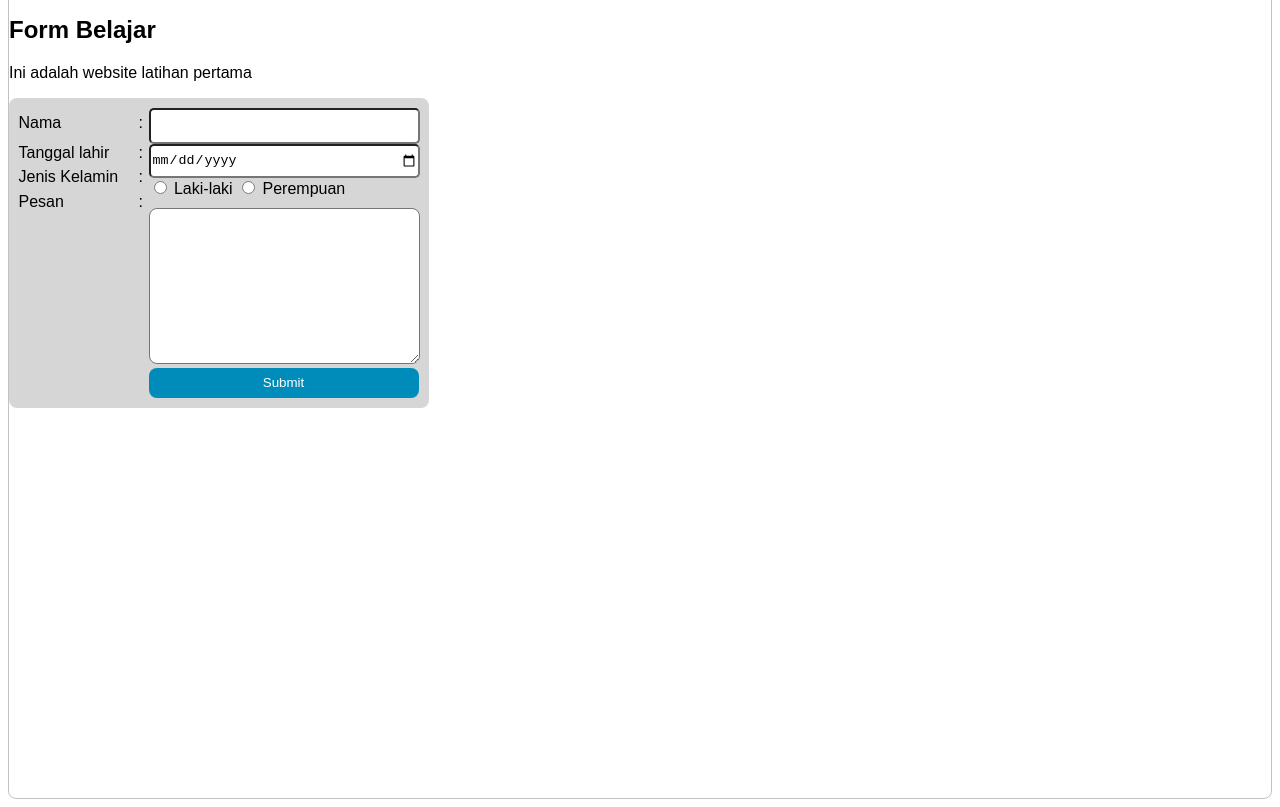
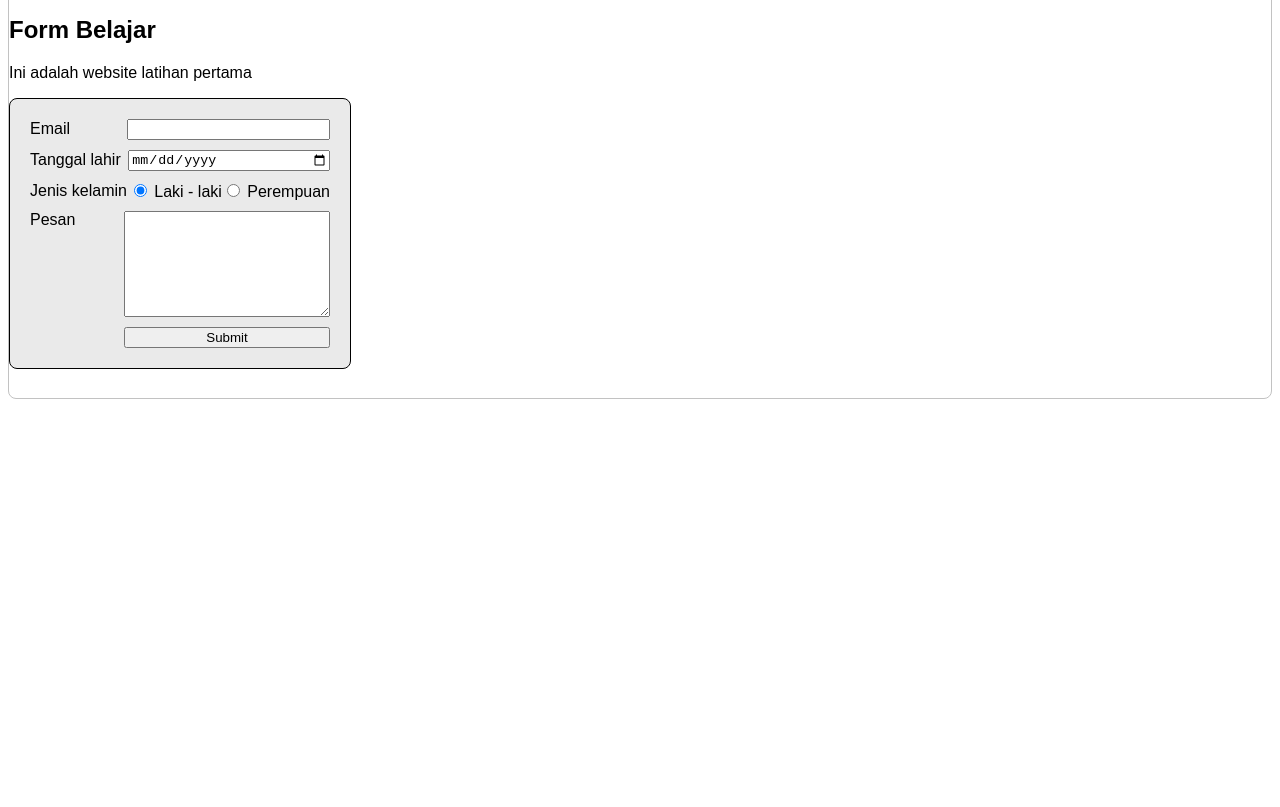
Before and after one commit to revou-fundamental-course/22-jan-24-ach-subeki, a plain HTML site: page form-bljr/index.html in a window 1280 px wide. Shown: the part 77-884 px from the top of the page. Drawn offline with Linux system fonts and the light colour scheme.

Commit message:
perbaiki form input

```diff
--- a/form-bljr/index.html
+++ b/form-bljr/index.html
@@ -23,41 +23,37 @@
     <h2>Form Belajar</h2>
     <p>Ini adalah website latihan pertama</p>
   </div>
-
+  <section style="height: 300px;">
     <div style="height: 700px;">
-  <section class="form-a">
-    <div class="form-a1">
-      <div style="margin-bottom: 5; height: 30px; display: flex; align-items: center;">Nama</div>
-      <div style="margin-bottom: 5; height: 30px; display: flex; align-items: center;">Tanggal lahir</div>
-      <div style="margin-bottom: 5; height: 25px;">Jenis Kelamin</div>
-      <div style="margin-bottom: 5; height: 0px;">Pesan</div>
+      <form class="form-a">
+        <div class="form-group">
+          <label for="inputEmail">Email</label>
+          <input type="email" class="form-control" id="inputEmail">
         </div>
-    <div class="form-a2">
-      <div style="margin-bottom: 5; height: 30px; display: flex; align-items: center;">:</div>
-      <div style="margin-bottom: 5; height: 30px; display: flex; align-items: center;">:</div>
-      <div style="margin-bottom: 5; height: 25px;">:</div>
-      <div style="margin-bottom: 5; height: 30px;">:</div>
+        <div class="form-group">
+          <label for="inputPassword">Tanggal lahir</label>
+          <input type="date" class="form-control" id="inputPassword">
         </div>
-    <div class="form-a3">
-      <div style="margin-bottom: 5;">
-        <input style="width: 263px; height: 30px; border-radius: 5px;" type="text"></div>
-      <div style="margin-bottom: 5;">
-        <input style="width: 266px; height: 30px; border-radius: 5px;" type="date"></div>
-      <div style="margin-bottom: 5; height: 30px;">
-        <input type="radio" name="jenis_kelamin" value="laki-laki">
-        <label for="jenis_kelamin">Laki-laki</label>
-        <input type="radio" name="jenis_kelamin" value="perempuan">
-        <label for="jenis_kelamin">Perempuan</label>
-        <script src="script.js"></script>
+        <div class="form-group">
+          <label>Jenis kelamin</label>
+          <div class="form-check">
+            <input class="form-check-input" type="radio" name="gridRadios" id="gridRadios1" value="option1" checked>
+            <label class="form-check-label" for="gridRadios1">Laki - laki</label>
           </div>
-      <div style="margin-bottom: 5;">
-        <textarea style="border-radius: 8px; width: 265px;" name="pesan" id="" cols="30" rows="10"></textarea>
+          <div class="form-check">
+            <input class="form-check-input" type="radio" name="gridRadios" id="gridRadios2" value="option2">
+            <label class="form-check-label" for="gridRadios2">Perempuan</label>
+          </div>
+        </div>
+        <div class="form-group-a">
+          <label for="inputEmail">Pesan</label>
+          <textarea style="width: 200px; height: 100px;" name="" id=""></textarea>
+        </div>
+        <div style="display: flex; justify-content: flex-end;"> <button style="width: 206px;" type="submit">Submit</button></div>
     </div>
     <div>
-        <button type="submit" class="btn">Submit</button>
-      </div>
-    </div>
 
+      </form>
   </section>
   <section>
 
--- a/form-bljr/style.css
+++ b/form-bljr/style.css
@@ -4,6 +4,9 @@ body {
   margin-top: 10px;
   border: 1px solid #c2c2c2;
   border-radius: 8px;
+}
+.s1 {
+  font-size: small;
 }
 
 header {
@@ -16,9 +19,9 @@ header {
 }
 
 .logo {
-  height: 40px;
-  margin-top: 0px;
-  margin-left: 10px;
+  height: 30px;
+  margin-top: 10px;
+  margin-left: 15px;
   padding-right: 0px;
 }
 
@@ -76,27 +79,6 @@ hr {
 
 }
 
-.form-a {
-  padding-top: 10px;
-  border: 0px solid;
-  border-radius: 8px;
-  display: flex;
-  width: 420px;
-  height: 300px;
-  padding: 10;
-  display: flex;
-  justify-content: center;
-  background-color: #d6d6d6;
-
-}
-
-.form-a1 {
-  width: 120px;
-}
-
-.form-a2 {
-  width: 10px;
-}
 
 .btn {
   width: 270px;
@@ -107,3 +89,36 @@ hr {
   cursor: pointer;
   border-radius: 8px;
 }
+.form-a {
+  max-width: 300px;
+  border: 1px solid;
+  padding: 20px;
+  border-radius: 8px;
+  background-color: #eaeaea;
+}
+
+.form-group {
+  display: flex;
+  flex-direction: row;
+  align-items: center;
+  margin-bottom: 10px;
+}
+.form-group-a {
+  display: flex;
+  flex-direction: row;
+  margin-bottom: 10px;
+}
+
+label {
+  flex: 1;
+}
+
+input[type="email"],
+input[type="date"] {
+  flex: 2;
+  width: 100%;
+}
+
+input[type="checkbox"] {
+  margin-right: 5px;
+}
```
Lines whose indentation alone changed are shown as unchanged.
